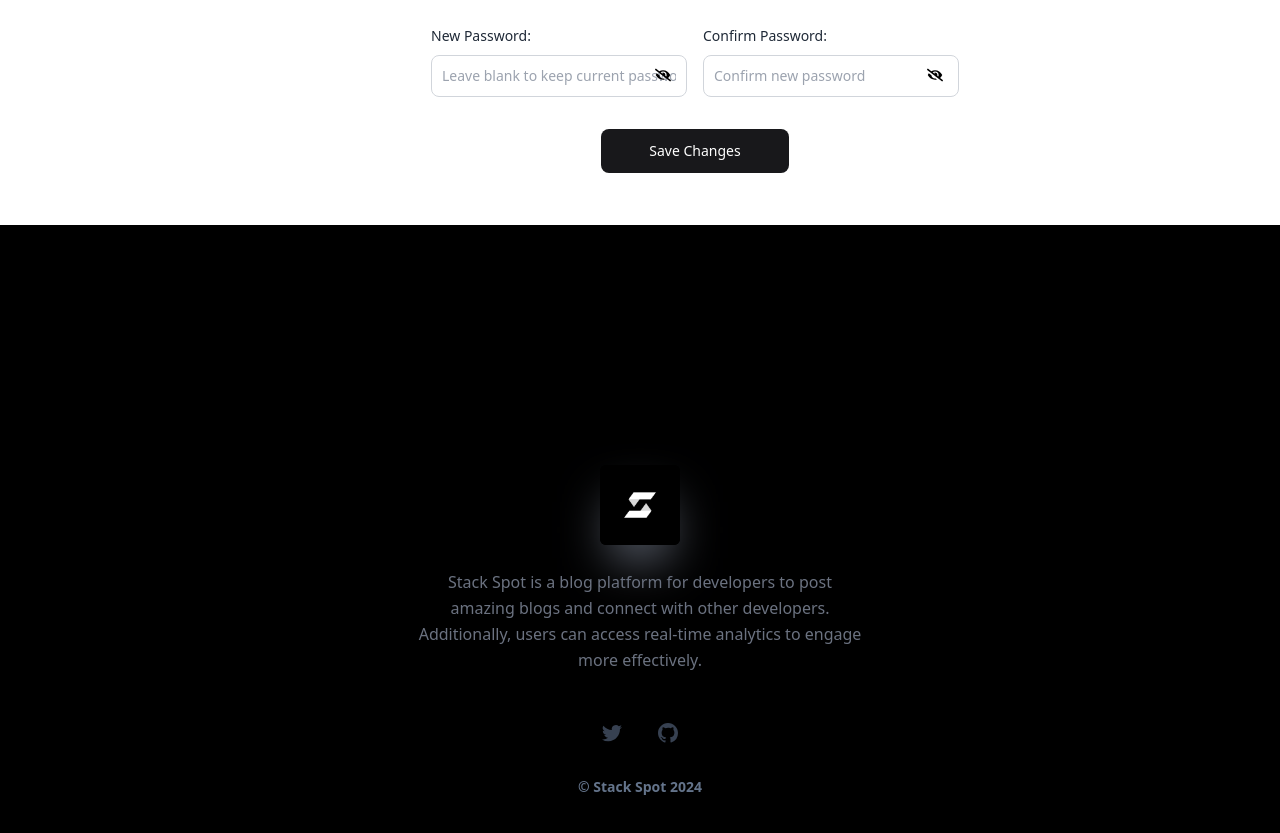
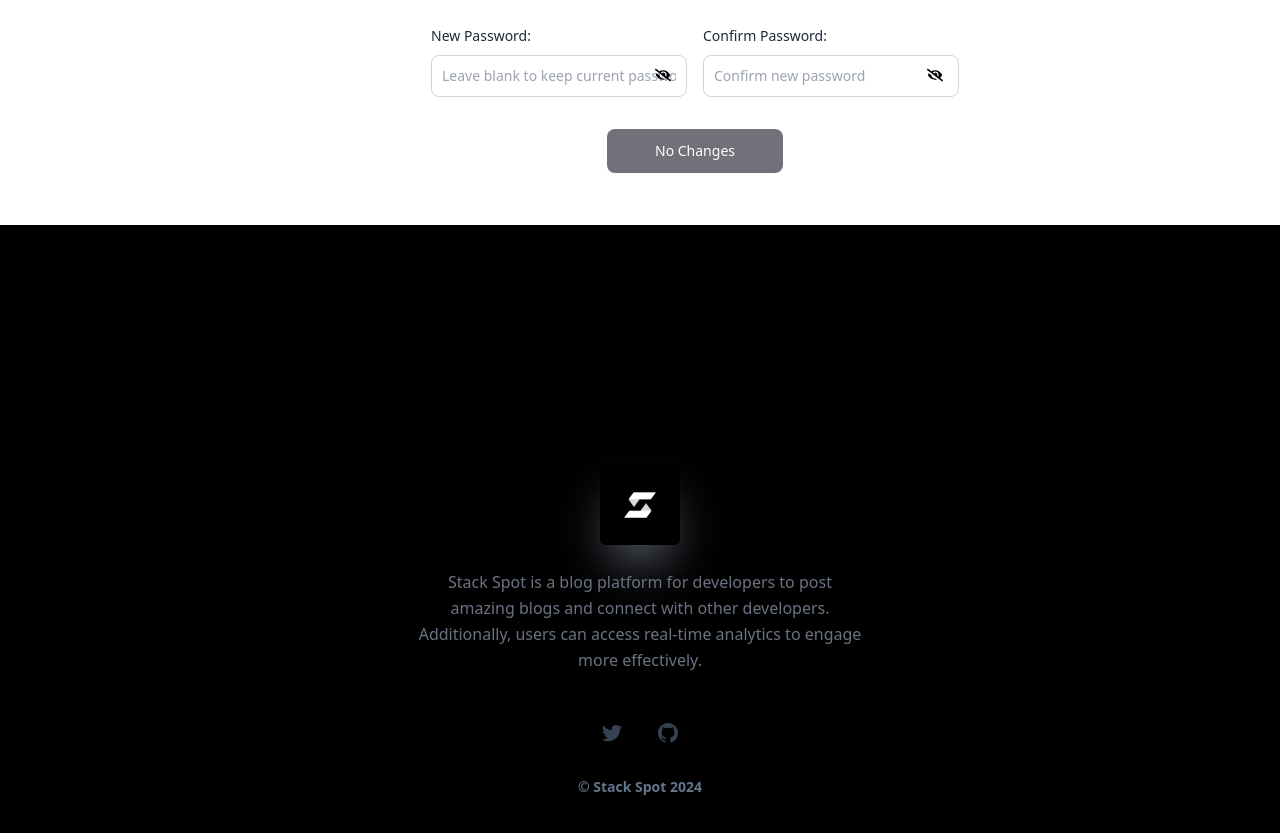
Before and after one commit to Kanishk1420/Bloggify-Blogging-Platform, a React (Vite) app in the folder Frontend/: page /profile/edit/1 in a window 1280 px wide. Shown: the part 810-1643 px from the top of the page. Built offline with nearby package versions, Linux system fonts and the light colour scheme; no server answers; sample sign-in values are in the browser's storage.

Commit message:
Save changed button logic

```diff
--- a/Frontend/src/pages/ProfileAction/EditProfile.jsx
+++ b/Frontend/src/pages/ProfileAction/EditProfile.jsx
@@ -46,6 +46,17 @@ const EditProfile = () => {
   // Add a state for email validation
   const [isEmailValid, setIsEmailValid] = useState(true);
   const [originalEmail, setOriginalEmail] = useState("");
+
+  // Add this to your state variables at the top
+  const [formChanged, setFormChanged] = useState(false);
+  const [initialState, setInitialState] = useState({
+    username: "",
+    email: "",
+    bio: "",
+    firstname: "",
+    lastname: "",
+    profilePhotoUrl: "",
+  });
 
   // Use the username check RTK Query hook
   const { data: usernameData, isFetching: isCheckingUsername } =
@@ -197,8 +208,50 @@ const EditProfile = () => {
     return true;
   };
 
+  // Add this effect to track initial state
+  useEffect(() => {
+    if (data?.user || userInfo?.user) {
+      const user = data?.user || userInfo?.user;
+      // Store initial values to compare later
+      setInitialState({
+        username: user.username || "",
+        email: user.email || "",
+        bio: user.bio || "",
+        firstname: user.firstname || "",
+        lastname: user.lastname || "",
+        profilePhotoUrl: user.profilePhoto?.url || "",
+      });
+    }
+  }, [data, userInfo]);
+
+  // Add a function to check if any changes were made
+  const hasChanges = () => {
+    // Check if file was added (new profile picture)
+    if (file) {
+      return true;
+    }
+
+    // Check if any text fields changed
+    if (username !== initialState.username) return true;
+    if (email !== initialState.email) return true;
+    if (bio !== initialState.bio) return true;
+    if (firstname !== initialState.firstname) return true;
+    if (lastname !== initialState.lastname) return true;
+    if (password) return true; // Any password input counts as a change
+
+    return false;
+  };
+
   const handleSubmit = async (e) => {
     e.preventDefault();
+
+    // Check if any changes were made
+    if (!hasChanges()) {
+      toast.info(
+        "No changes detected. Please update some information before saving."
+      );
+      return;
+    }
 
     // Validate the username first
     if (username !== originalUsername && !isUsernameAvailable) {
@@ -402,6 +455,7 @@ const EditProfile = () => {
     value = value.replace(/[^a-z0-9_]/g, "");
     const newUsername = value.startsWith("@") ? value : `@${value}`;
     setUsername(newUsername);
+    setFormChanged(true);
 
     // Reset availability message if same as original
     if (newUsername === originalUsername) {
@@ -444,6 +498,7 @@ const EditProfile = () => {
   const handleEmailChange = (e) => {
     const newEmail = e.target.value;
     setEmail(newEmail);
+    setFormChanged(true);
 
     // Reset validation if returning to original email
     if (newEmail === originalEmail) {
@@ -559,7 +614,10 @@ const EditProfile = () => {
                         <input
                           type="text"
                           value={firstname}
-                          onChange={(e) => setFirstname(e.target.value)}
+                          onChange={(e) => {
+                            setFirstname(e.target.value);
+                            setFormChanged(true);
+                          }}
                           className={`border font-semibold text-sm rounded-lg block w-full p-2.5 ${
                             theme
                               ? "border-slate-900 bg-black text-white"
@@ -576,7 +634,10 @@ const EditProfile = () => {
                         <input
                           type="text"
                           value={lastname}
-                          onChange={(e) => setLastname(e.target.value)}
+                          onChange={(e) => {
+                            setLastname(e.target.value);
+                            setFormChanged(true);
+                          }}
                           className={`border font-semibold  text-sm rounded-lg  block w-full p-2.5 ${
                             theme
                               ? "border-slate-900  bg-black text-white"
@@ -719,6 +780,7 @@ const EditProfile = () => {
                           const newBio = e.target.value;
                           console.log("Setting bio to:", newBio);
                           setBio(newBio);
+                          setFormChanged(true);
                         }}
                         className={`border font-semibold text-sm rounded-lg block w-full p-2.5 ${
                           theme
@@ -754,7 +816,10 @@ const EditProfile = () => {
                           )}
                           <input
                             value={password}
-                            onChange={(e) => setPassword(e.target.value)}
+                            onChange={(e) => {
+                              setPassword(e.target.value);
+                              setFormChanged(true);
+                            }}
                             className={`block w-full border ${
                               theme
                                 ? "bg-black text-white border-slate-800"
@@ -792,7 +857,10 @@ const EditProfile = () => {
                           )}
                           <input
                             value={confirmPassword}
-                            onChange={(e) => setConfirmPassword(e.target.value)}
+                            onChange={(e) => {
+                              setConfirmPassword(e.target.value);
+                              setFormChanged(true);
+                            }}
                             className={`block w-full border ${
                               theme
                                 ? "bg-black text-white border-slate-800"
@@ -817,9 +885,16 @@ const EditProfile = () => {
                     <div className="flex justify-center mt-8">
                       <button
                         type="submit"
-                        className="text-white bg-zinc-900 hover:bg-zinc-800 focus:ring-4 focus:outline-none focus:ring-zinc-300 font-medium rounded-lg text-sm px-12 py-3 text-center dark:bg-zinc-600 dark:hover:bg-zinc-700 transition-all duration-200"
+                        disabled={!formChanged && !hasChanges()}
+                        className={`text-white ${
+                          !formChanged && !hasChanges()
+                            ? "bg-zinc-500 cursor-not-allowed"
+                            : "bg-zinc-900 hover:bg-zinc-800"
+                        } focus:ring-4 focus:outline-none focus:ring-zinc-300 font-medium rounded-lg text-sm px-12 py-3 text-center transition-all duration-200`}
                       >
-                        Save Changes
+                        {!formChanged && !hasChanges()
+                          ? "No Changes"
+                          : "Save Changes"}
                       </button>
                     </div>
                   </div>
```
